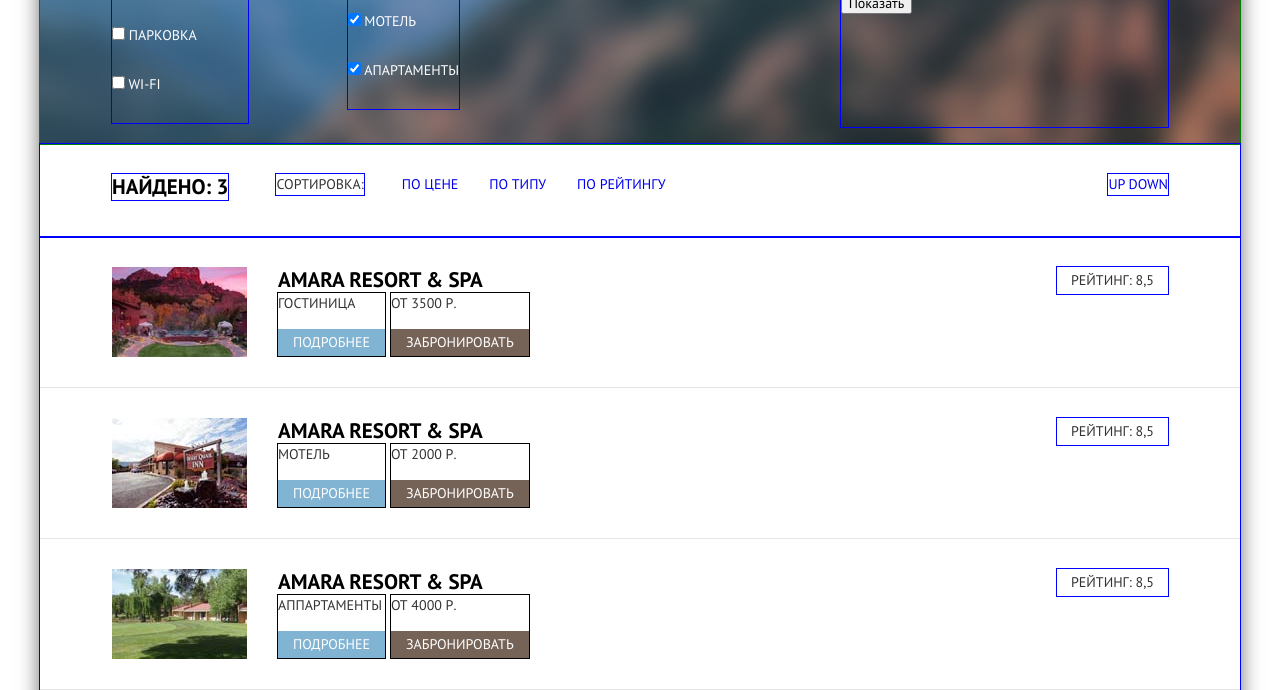
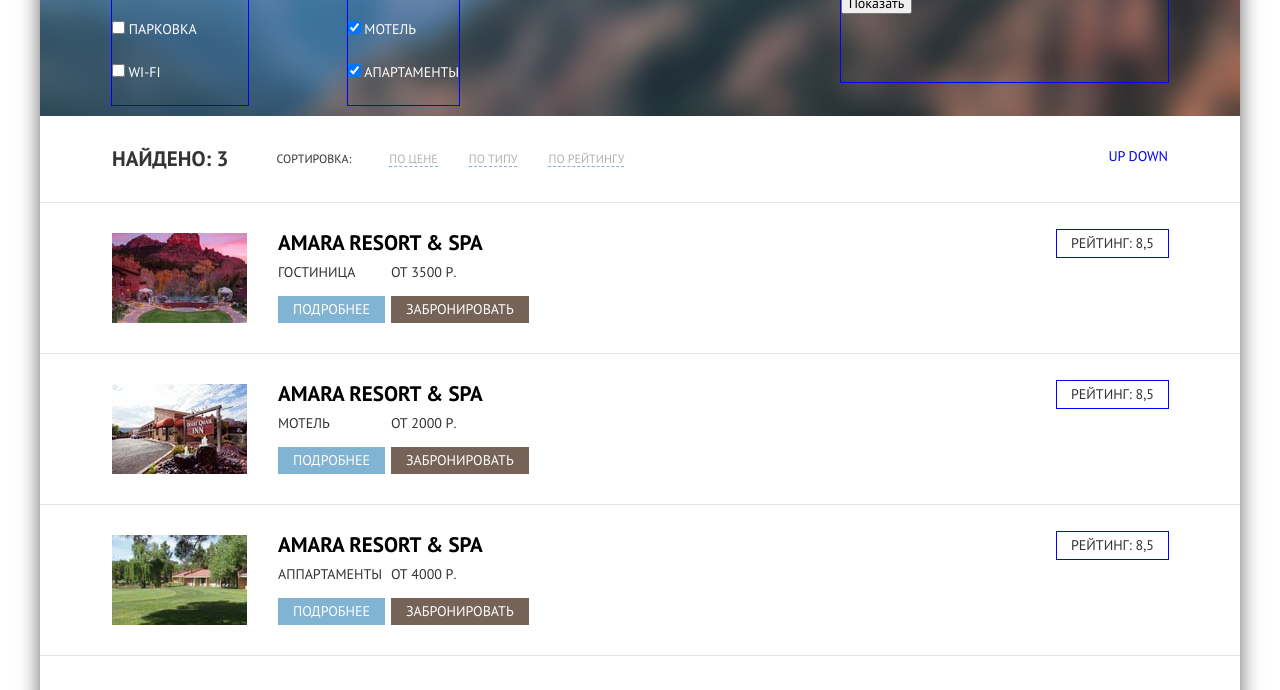
Before and after one commit to lifeanocean/241188-sedona, a plain HTML site: page inner.html in a window 1280 px wide. Shown: the part 157-847 px from the top of the page. Drawn offline with nearby package versions, Linux system fonts and the light colour scheme.

Commit message:
правки

```diff
--- a/css/style.css
+++ b/css/style.css
@@ -37,7 +37,7 @@ h3 {
     line-height: 26px;
     color: #000;
     font-weight: bold;
-    margin: 0;
+    /*margin: 0;*/
 }
 /*
 img, p {
@@ -448,13 +448,12 @@ p.text-crossed {
 /* Filter-------------------------------------------- */
 
 .filter-field {
+    box-sizing: border-box;
     min-height: 217px;
     padding:0 6%;
     padding-top: 28px;
     background: url(../img/inner/bg-filter.jpg) no-repeat  50% 55%;
     background-size: cover;
-
-    outline: 1px solid green; /*вспомогательный стиль*/
 }
 
 .filter-field-column {
@@ -475,71 +474,83 @@ p.text-crossed {
     }
 
 .filter-field-column p {
-    margin-bottom: 28px;
+    margin: 0;
+    margin-bottom: 22px;
 }
 
 .filter-field-block {
     box-sizing: border-box;
-    min-height: 200px;
+    min-height: 155px;
     float: right;
     width: 31%;
 
     outline: 1px solid blue; /*вспомогательный стиль*/
 }
 
+.filter-field-block input {
+
+}
+
 /* Sorting -------------------------------------------- */
 
 .sort-result {
     box-sizing: border-box;
-    min-height: 93px;
+    /*min-height: 87px;*/
     padding-right: 6%;
     padding-left: 6%;
     padding-top:30px;
-    outline: 1px solid blue; /*вспомогательный стиль*/
+    padding-bottom: 30px;
+    border-bottom: 1px solid #e5e5e5;
 }
 
 .sort-result-container {
     float: left;
     margin-right: 48px;
-    font-size: 12px;
-    line-height: 18px;
-
-
-    outline: 1px solid blue; /*вспомогательный стиль*/
+    font-size: 21px;
+    font-weight: bold;
+    line-height: 26px;
 }
 
 .sort-variant-container {
     float: left;
     margin-right: 38px;
-    outline: 1px solid blue; /*вспомогательный стиль*/
+    padding: 4px 0;
+    font-size: 12px;
+    line-height: 18px;
+
 }
 
 .sort-variant-block {
     float: left;
     margin-right: 31px;
+    padding: 4px 0;
+    font-size: 12px;
+    line-height: 18px;
+    color: #b2b2b2;
 }
 
 .sort-order-container {
     float: right;
 
-    outline: 1px solid blue; /*вспомогательный стиль*/
 
 }
 
-/* Results -------------------------------------------- */
 
-.result-block {
+.sort-variant-block a {
+    text-decoration: none;
+    color: #b2b2b2;
+    border-bottom: 1px dashed #81b3d2;
+}
 
 
-    outline: 1px solid blue; /*вспомогательный стиль*/
-}
+/* Results -------------------------------------------- */
 
 .result-block-item {
     padding-left: 6%;
     padding-right: 6%;
-    padding-top: 30px;
+    padding-top: 27px;
     padding-bottom: 30px;
-    border-bottom: 1px solid #e5e5e5; /*вспомогательный стиль*/
+    border-bottom: 1px solid #e5e5e5;
 }
 .item-image-block {
     box-sizing: border-box;
@@ -552,6 +563,7 @@ p.text-crossed {
 }
 
 .item-image-block img {
+    margin-top: 3px;
     width: 135px;
     height: 90px;
 }
@@ -562,6 +574,9 @@ p.text-crossed {
     padding-bottom: 30px;*/
 }
 
+.item-info-block span {
+    line-height: 21px;
+}
 .item-raiting-block {
     float: right;
 }
@@ -570,16 +585,19 @@ p.text-crossed {
     float: left;
     margin-right: 6px;
 
-    outline: 1px solid black; /*вспомогательный стиль*/
 }
 
 .item-btn {
 
 }
-
+.item-info-block h3 {
+    margin: 0;
+    margin-bottom: 6px;
+}
 .item-btn .btn {
-    margin-top: 15px;
-    height: 27px;
+    margin-top: 13px;
+    /*height: 27px;*/
+    line-height: 21px;
     text-align: center;
     padding-top: 3px;
     padding-bottom: 3px;
--- a/inner.html
+++ b/inner.html
@@ -62,7 +62,7 @@
 
 					<div class="filter-field-column housing">
 
-						<span>Тип жилья:</span>
+						<div class="filter-title">Тип жилья:</div>
 
 						<p>
 							<input id="hotel" type="checkbox" name="housing" value="hotel" checked>
@@ -108,14 +108,14 @@
 			<div class="sort-result clearfix">
 
 				<div class="sort-result-container">
-					<h3>Найдено: <span>3</span></span>
+					<span>Найдено: <span>3</span></span>
 				</div>
 
 				<div class="sort-variant-container">
 
 					<span>Сортировка:</span>
+				</div>
 
-				</div>
 				<div class="sort-variant-block"><a href="#">По цене</a></div>
 
 				<div class="sort-variant-block"><a href="#">По типу</a></div>
```
